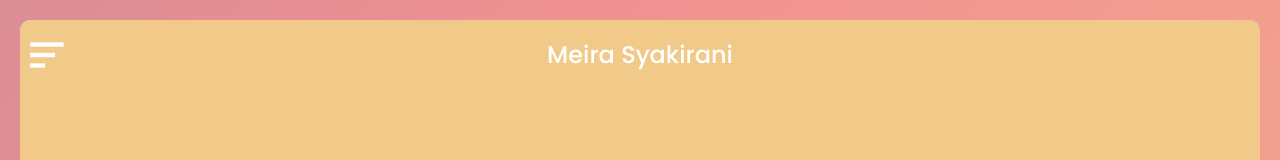
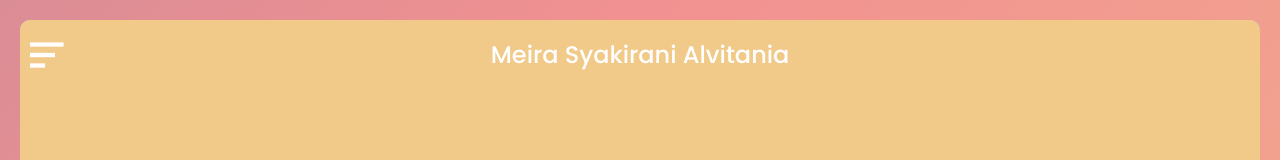
Before and after one commit to node-warvan/MeiraS.Atania, a plain HTML site: page index.html in a window 1280 px wide. Both pictures are taken after a click on the button "Mulai Sekarang". Shown: the top 160 px of the page. Drawn offline with nearby package versions, Linux system fonts and the light colour scheme.

Commit message:
Update index.html

```diff
--- a/index.html
+++ b/index.html
@@ -62,7 +62,7 @@
         </div>
       </section>
       <section class="halaman4 dalemnya_halaman" onclick="PindahKeHalaman(3)">
-        <h1 class="judul_halaman">Meira Syakirani</h1>
+        <h1 class="judul_halaman">Meira Syakirani Alvitania</h1>
         <br>
         <h1 id="waktu"></h1>
         <script type="text/javascript">
```
